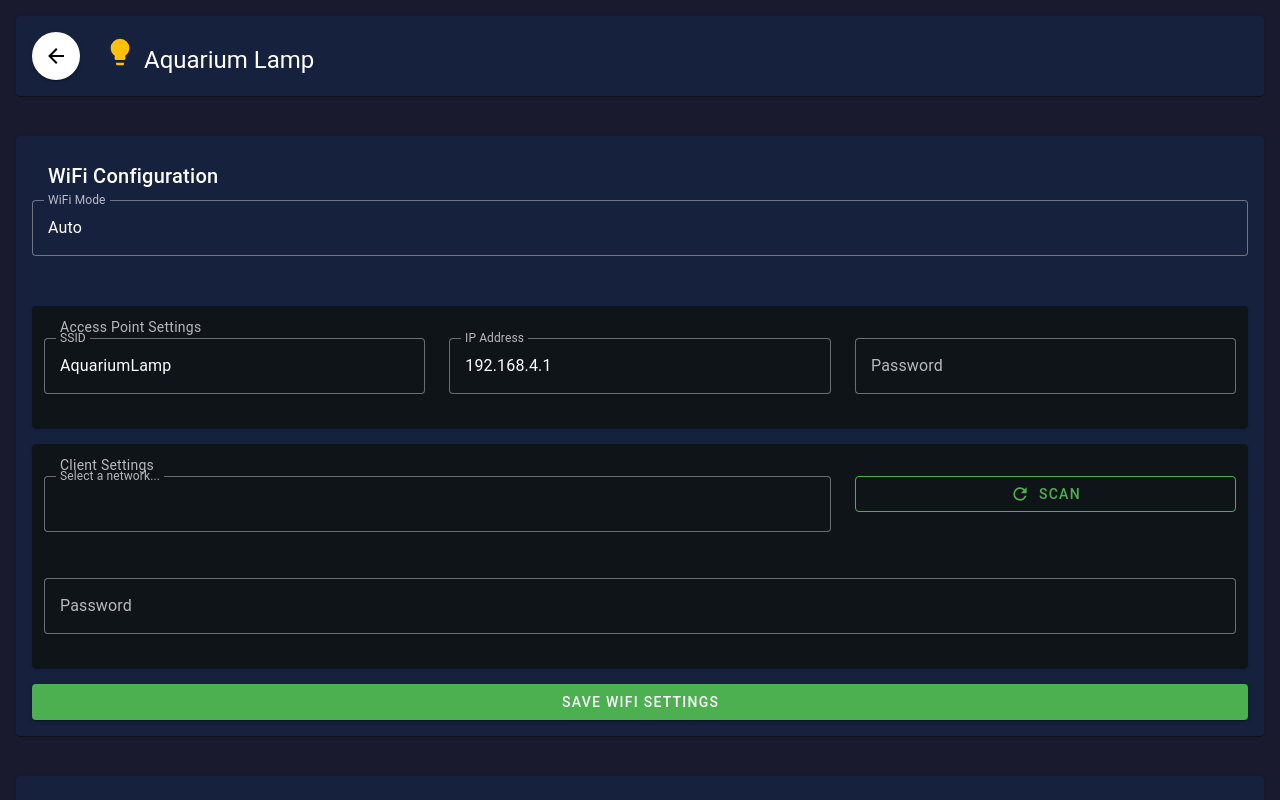
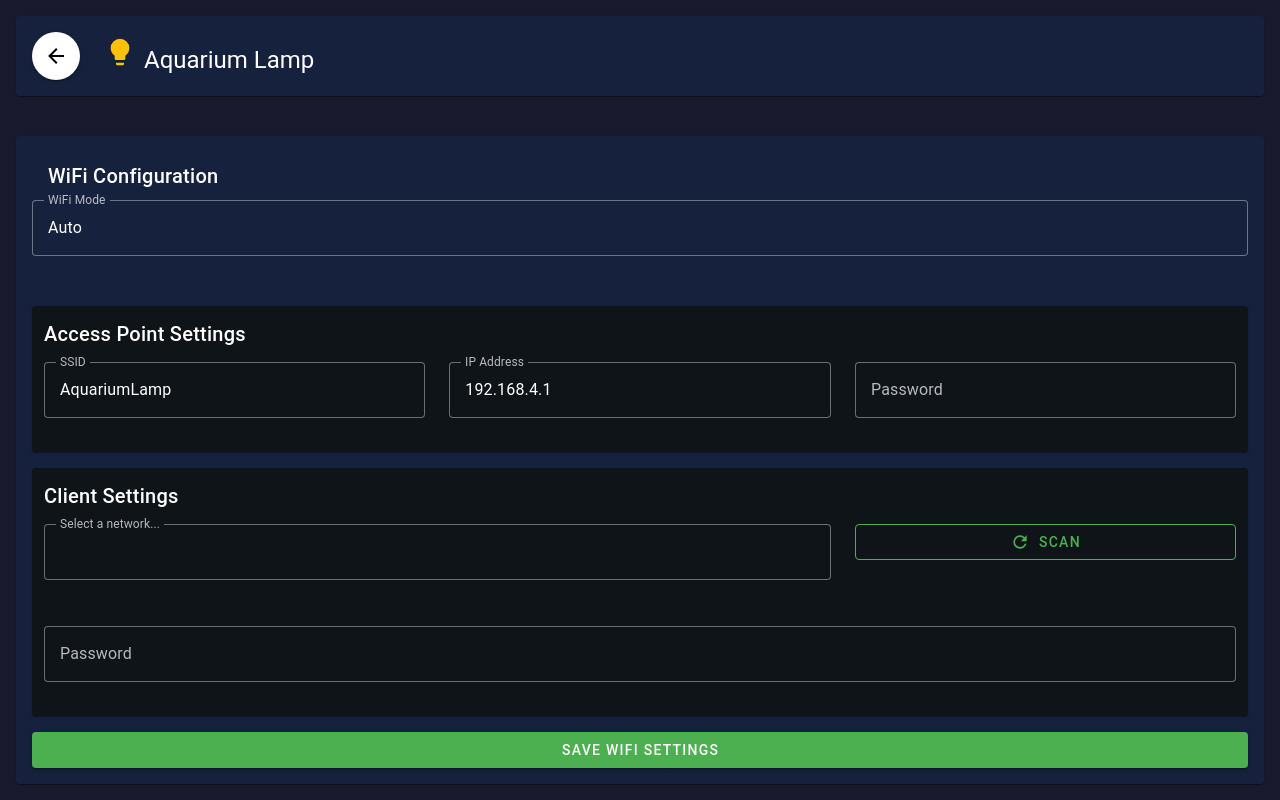
Before and after one commit to yoreek/AquariumLampFrontend, a Vue app: page /settings in a window 1280 px wide. Shown: the top 800 px of the page. Built offline with nearby package versions, Linux system fonts and the light colour scheme; no server answers.

Commit message:
fix titles

```diff
--- a/src/views/Settings.vue
+++ b/src/views/Settings.vue
@@ -46,7 +46,7 @@
 
           <!-- Access Point Settings -->
           <v-card class="pa-3 mb-4" color="#0f1419" v-if="appStore.appSettings.wifi.mode !== 'client'">
-            <v-card-subtitle class="text-white">Access Point Settings</v-card-subtitle>
+            <v-card-title class="text-white pa-0 mb-3">Access Point Settings</v-card-title>
             <v-row>
               <v-col cols="12" md="4">
                 <v-text-field
@@ -78,7 +78,7 @@
 
           <!-- Client Settings -->
           <v-card class="pa-3 mb-4" color="#0f1419" v-if="appStore.appSettings.wifi.mode !== 'ap'">
-            <v-card-subtitle class="text-white">Client Settings</v-card-subtitle>
+            <v-card-title class="text-white pa-0 mb-3">Client Settings</v-card-title>
             <v-row>
               <v-col cols="12" md="8">
                 <v-select
```
